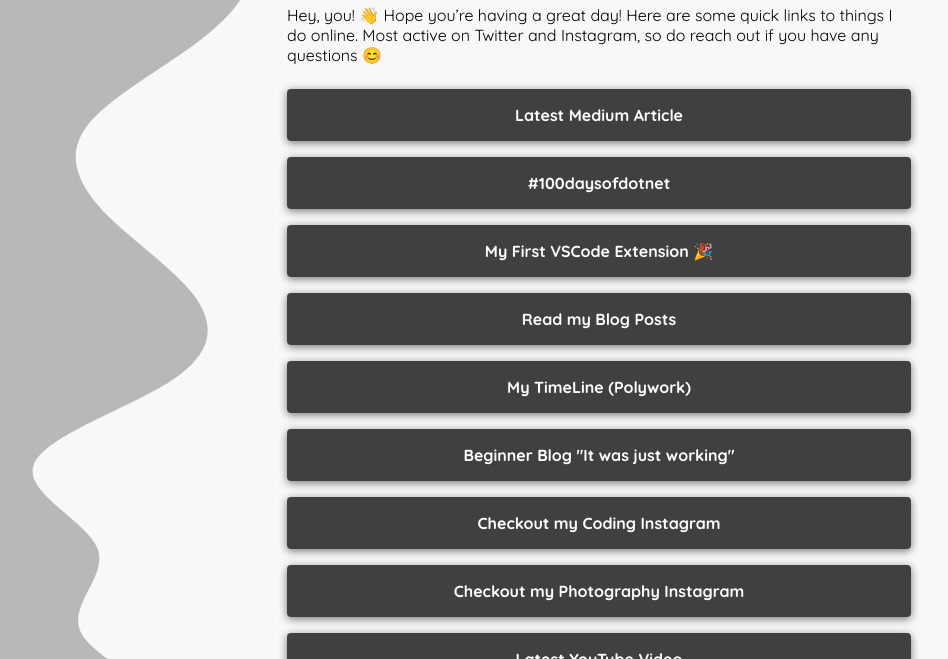
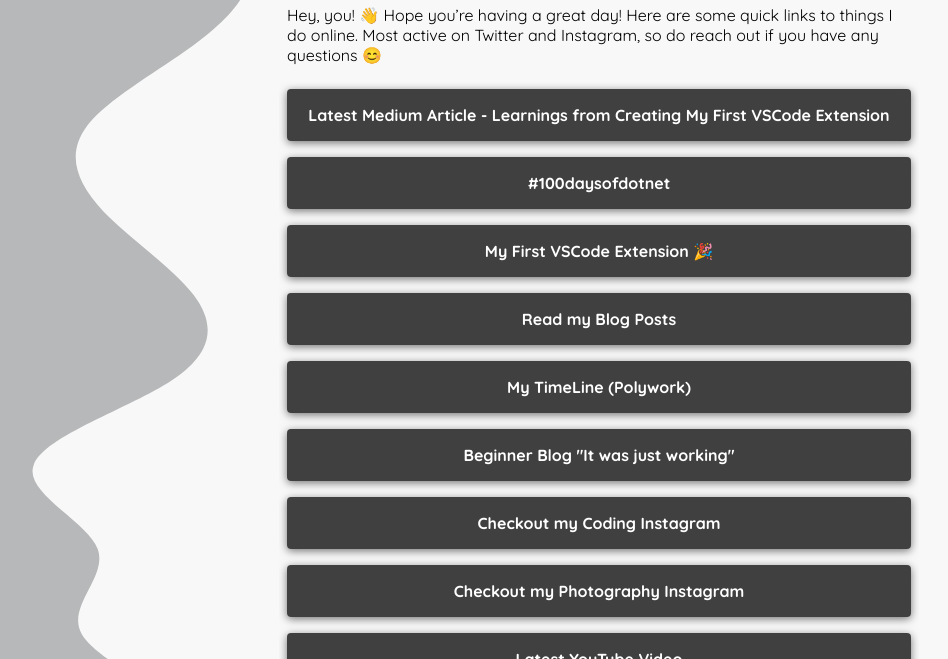
Before and after one commit to mrsauravsahu/link, a website: page src/index.html in a window 1280 px wide. Shown: the part 141-800 px from the top of the page, without its empty margins (41-989 px from the left). Drawn offline with Linux system fonts and the light colour scheme.

Commit message:
update latest Medium article

```diff
--- a/src/index.html
+++ b/src/index.html
@@ -16,7 +16,7 @@
       <p>Hey, you! 👋 Hope you’re having a great day! Here are some quick links to things I do online. Most active
         on Twitter and Instagram, so do reach out if you have any questions 😊</p>
       <section class="links">
-        <a class="quick-link" href="https://mrsauravsahu.medium.com/amstdownsizing-docker-images-20x-improvement-35cf290771ef">Latest Medium Article</a>
+        <a class="quick-link" href="https://mrsauravsahu.medium.com/learnings-from-creating-my-first-vscode-extension-fcc6c4992cda">Latest Medium Article - Learnings from Creating My First VSCode Extension</a>
         <a class="quick-link" href="https://github.com/mrsauravsahu/mrss.api">#100daysofdotnet</a>
         <a class="quick-link" href="https://github.com/mrsauravsahu/vscode-manager">My First VSCode Extension 🎉</a>
         <a class="quick-link" href="https://mrsauravsahu.tech/blog">Read my Blog Posts</a>
```
